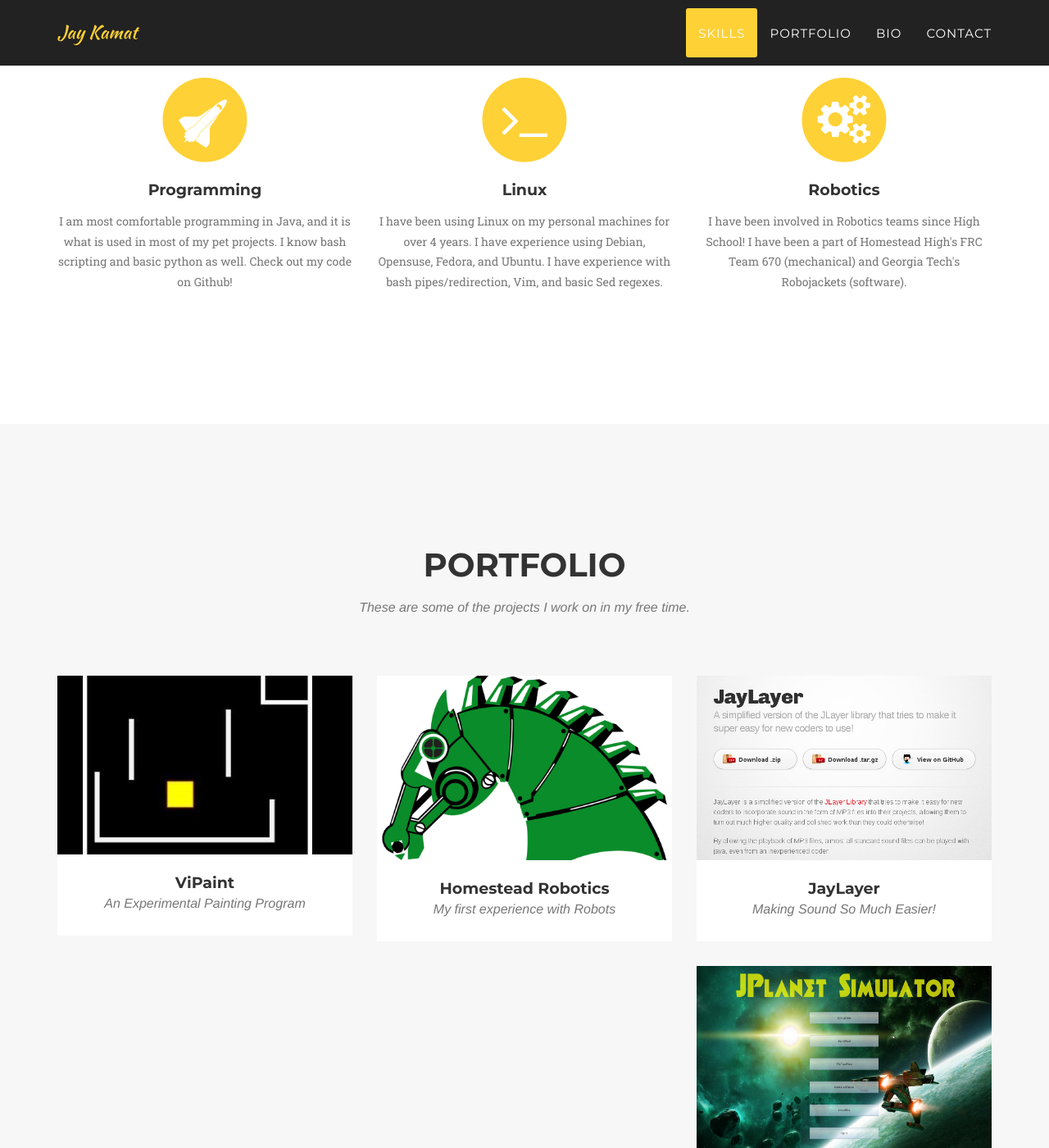
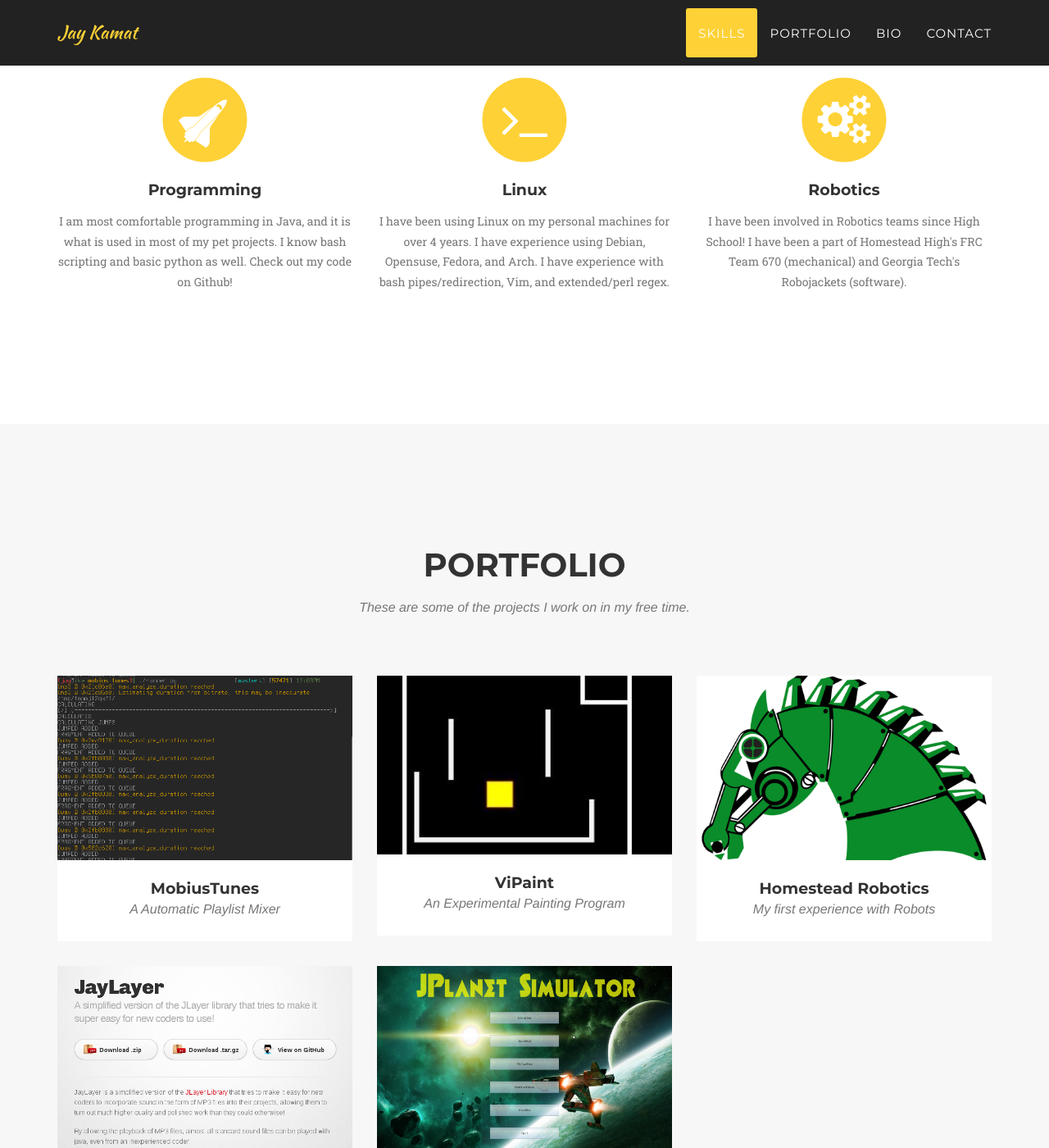
Before and after one commit to jgkamat/jgkamat.github.io, a Jekyll site: the page built from index.html, in a window 1280 px wide and 1400 px high, scrolled down 978 px. Shown: the whole window at 82% size. Built offline with Jekyll 4.4.1, drawn with Linux system fonts in a browser that asks for light colours; some web fonts are replaced.

Commit message:
Add mobius tunes to personal website

```diff
--- a/_includes/skills.html
+++ b/_includes/skills.html
@@ -22,7 +22,7 @@
                         <i class="fa fa-terminal fa-stack-1x fa-inverse"></i>
                     </span>
                     <h4 class="service-heading">Linux</h4>
-                    <p class="text-muted">I have been using Linux on my personal machines for over 4 years. I have experience using Debian, Opensuse, Fedora, and Ubuntu. I have experience with bash pipes/redirection, Vim, and basic Sed regexes.</p>
+                    <p class="text-muted">I have been using Linux on my personal machines for over 4 years. I have experience using Debian, Opensuse, Fedora, and Arch. I have experience with bash pipes/redirection, Vim, and extended/perl regex.</p>
                 </div>
                 <div class="col-md-4">
                     <span class="fa-stack fa-4x">
```
Also changed, not shown: _posts/2015-10-18-mobiustunes.markdown (added, +16 -0 lines), img/portfolio/mobiustunes_img.png (added), img/portfolio/mobiustunes_thumb.png (added).
